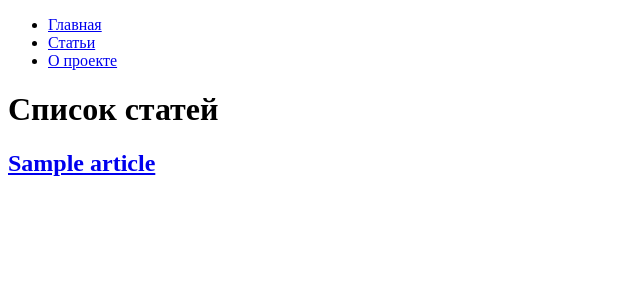
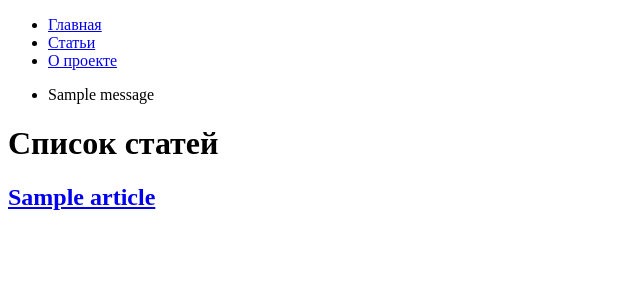
Before and after one commit to sashkev1ch/django-course, a Django app: template hexlet_django_blog/templates/articles/index.html in a window 1280 px wide. Shown: the top 300 px of the page, without its empty margins (0-640 px from the left). Run offline with Django 5.2, Linux system fonts and the light colour scheme; the template is opened without the code that fills it: values that come from a table or form of the project are taken from there, others are empty; tables that the repository leaves empty hold one stand-in row (values such as "Sample post"); one stand-in notice (Sample message) is shown.

Commit message:
add messages on creating new article

```diff
--- a/hexlet_django_blog/templates/articles/index.html
+++ b/hexlet_django_blog/templates/articles/index.html
@@ -1,7 +1,16 @@
 {% extends "base.html" %}
 
 {% block content %}
-    <h1>Список статей</h1>
+
+{% if messages %}
+<ul class="messages">
+    {% for message in messages %}
+    <li{% if message.tags %} class="{{ message.tags }}"{% endif %}>{{ message }}</li>
+    {% endfor %}
+</ul>
+{% endif %}
+
+<h1>Список статей</h1>
     {% for article in articles %}
         <h2><a href="{% url 'article' id=article.id%}">{{ article.name }}</a></h2>
     {% endfor %}
```
Also changed, not shown: hexlet_django_blog/article/views.py (+6 -1 lines).
